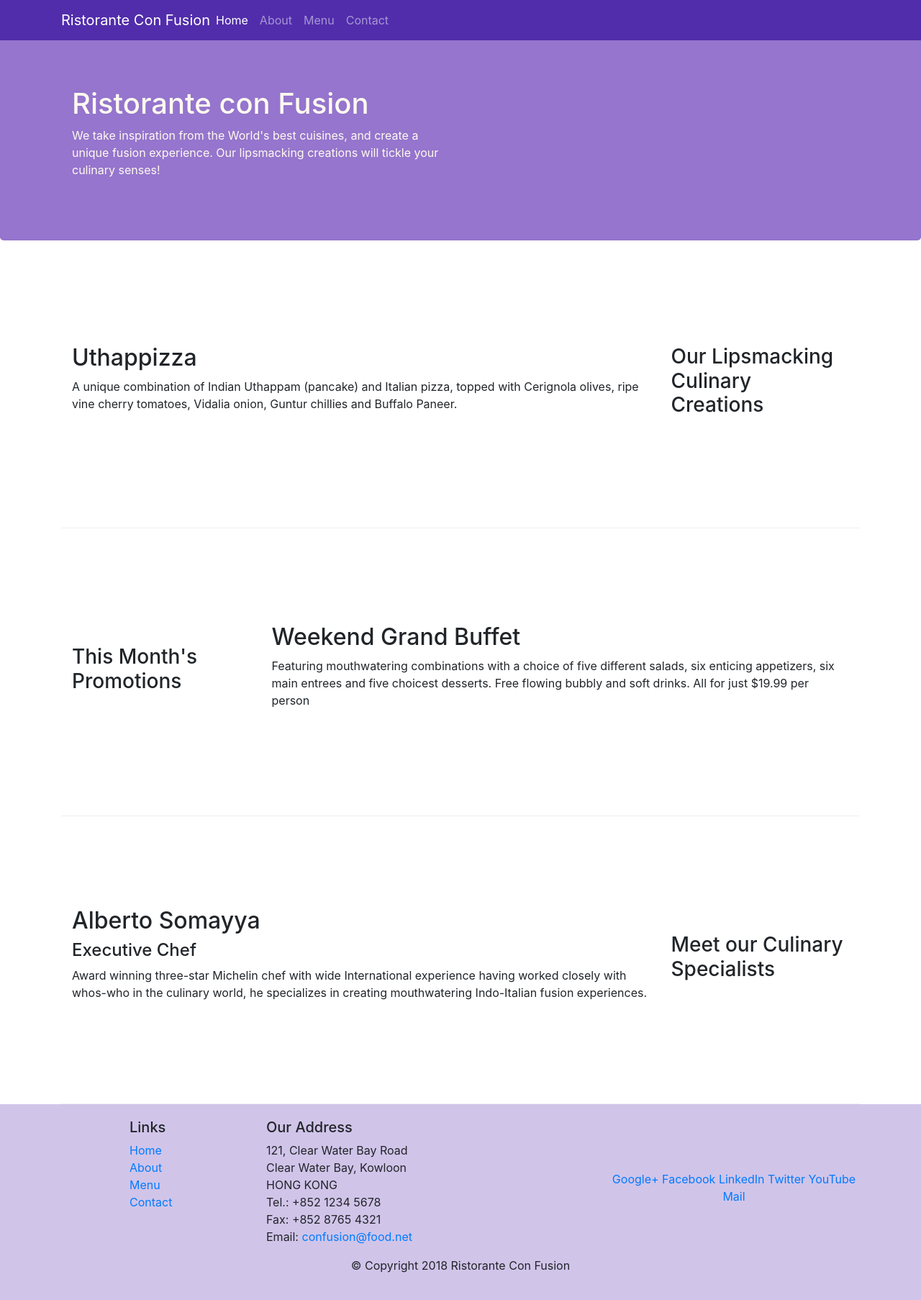
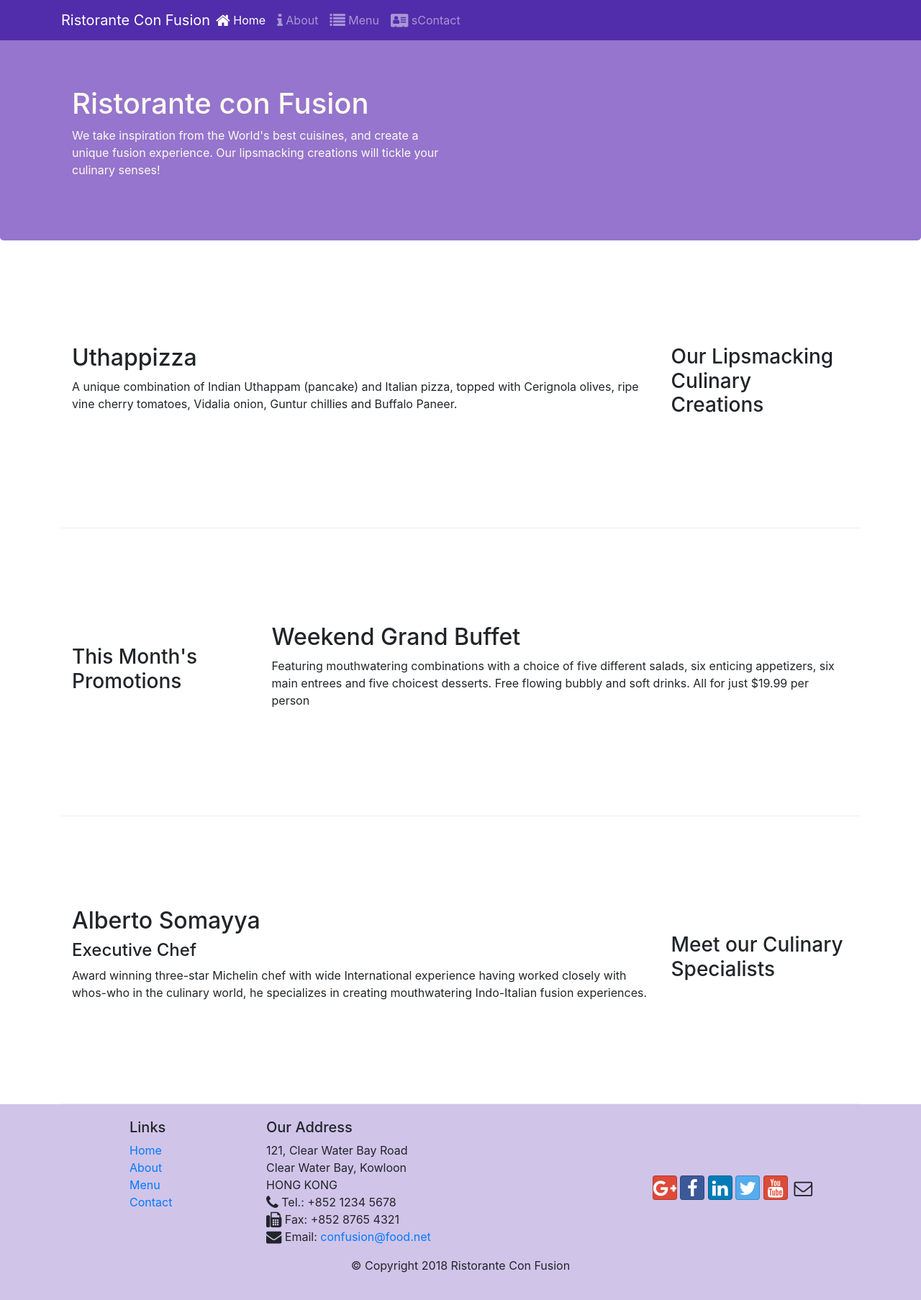
Before and after one commit to chinmay-gulhane/Coursera_Front-End-Web-UI-Frameworks-and-Tools-Bootstrap-4, a website: page index.html in a window 1280 px wide. Shown: the whole page at 72% size. Drawn offline with nearby package versions, Linux system fonts and the light colour scheme.

Commit message:
Icon Fonts

```diff
--- a/index.html
+++ b/index.html
@@ -9,6 +9,9 @@
 
     <!-- Bootstrap CSS -->
         <link rel="stylesheet" href="node_modules/bootstrap/dist/css/bootstrap.min.css">
+        <link rel="stylesheet" href="node_modules/font-awesome/css/font-awesome.min.css">
+        <link rel="stylesheet" href="node_modules/bootstrap-social/bootstrap-social.css">
+
         <link rel="stylesheet" href="styles.css">
     <title>Ristorante Con Fusion</title>
 </head>
@@ -23,10 +26,10 @@
            <a class="navbar-brand mr-auto" href="#">Ristorante Con Fusion</a>
            <div class="collapse navbar-collapse" id="Navbar">
             <ul class="navbar-nav mr-auto">
-                <li class="nav-item active"><a class="nav-link" href="#">Home</a></li>
-                <li class="nav-item"><a class="nav-link" href="./aboutus.html">About</a></li>
-                <li class="nav-item"><a class="nav-link" href="#">Menu</a></li>
-                <li class="nav-item"><a class="nav-link" href="#">Contact</a></li>
+                <li class="nav-item active"><a class="nav-link" href="#"><span class="fa fa-home fa-lg"></span> Home</a></li>
+                <li class="nav-item"><a class="nav-link" href="./aboutus.html"><span class="fa fa-info fa-lg"></span> About</a></li>
+                <li class="nav-item"><a class="nav-link" href="#"><span class="fa fa-list fa-lg"></span> Menu</a></li>
+                <li class="nav-item"><a class="nav-link" href="#"><span class="fa fa-address-card fa-lg"></span> sContact</a></li>
             </ul>
            </div>
 
@@ -97,20 +100,20 @@
                     <address>
 		              121, Clear Water Bay Road<br>
 		              Clear Water Bay, Kowloon<br>
-		              HONG KONG<br>
-		              Tel.: +852 1234 5678<br>
-		              Fax: +852 8765 4321<br>
-		              Email: <a href="mailto:confusion@food.net">confusion@food.net</a>
+                      HONG KONG<br>
+                      <i class="fa fa-phone fa-lg"></i> Tel.: +852 1234 5678<br>
+		              <i class="fa fa-fax fa-lg"></i> Fax: +852 8765 4321<br>
+		              <i class="fa fa-envelope fa-lg"></i> Email: <a href="mailto:confusion@food.net">confusion@food.net</a>
 		           </address>
                 </div>
                 <div class="col-12 col-sm-4 align-self-center">
                     <div class="text-center">
-                        <a href="http://google.com/+">Google+</a>
-                        <a href="http://www.facebook.com/profile.php?id=">Facebook</a>
-                        <a href="http://www.linkedin.com/in/">LinkedIn</a>
-                        <a href="http://twitter.com/">Twitter</a>
-                        <a href="http://youtube.com/">YouTube</a>
-                        <a href="mailto:">Mail</a>
+                        <a class="btn btn-social-icon btn-google" href="http://google.com/+"><i class="fa fa-google-plus"></i></a>
+                        <a class="btn btn-social-icon btn-facebook" href="http://www.facebook.com/profile.php?id="><i class="fa fa-facebook"></i></a>
+                        <a class="btn btn-social-icon btn-linkedin" href="http://www.linkedin.com/in/"><i class="fa fa-linkedin"></i></a>
+                        <a class="btn btn-social-icon btn-twitter" href="http://twitter.com/"><i class="fa fa-twitter"></i></a>
+                        <a class="btn btn-social-icon btn-google" href="http://youtube.com/"><i class="fa fa-youtube"></i></a>
+                        <a class="btn btn-social-icon" href="mailto:"><i class="fa fa-envelope-o"></i></a>
                     </div>
                 </div>
            </div>
--- a/package.json
+++ b/package.json
@@ -15,6 +15,8 @@
   },
   "dependencies": {
     "bootstrap": "^4.5.0",
+    "bootstrap-social": "^5.1.1",
+    "font-awesome": "^4.7.0",
     "jquery": "^3.5.1",
     "popper.js": "^1.12.9"
   }
```
Also changed, not shown: aboutus.html (+18 -15 lines), 1 other file.
